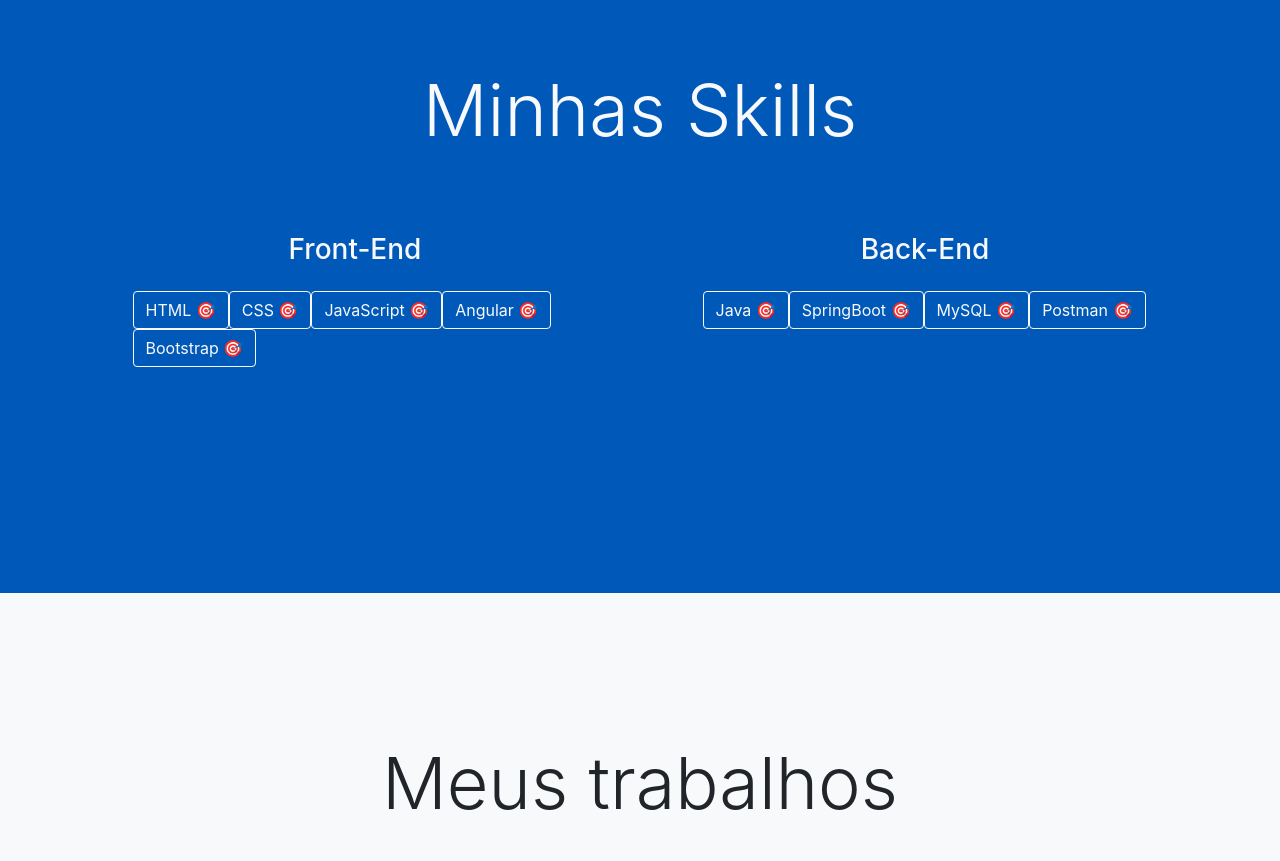
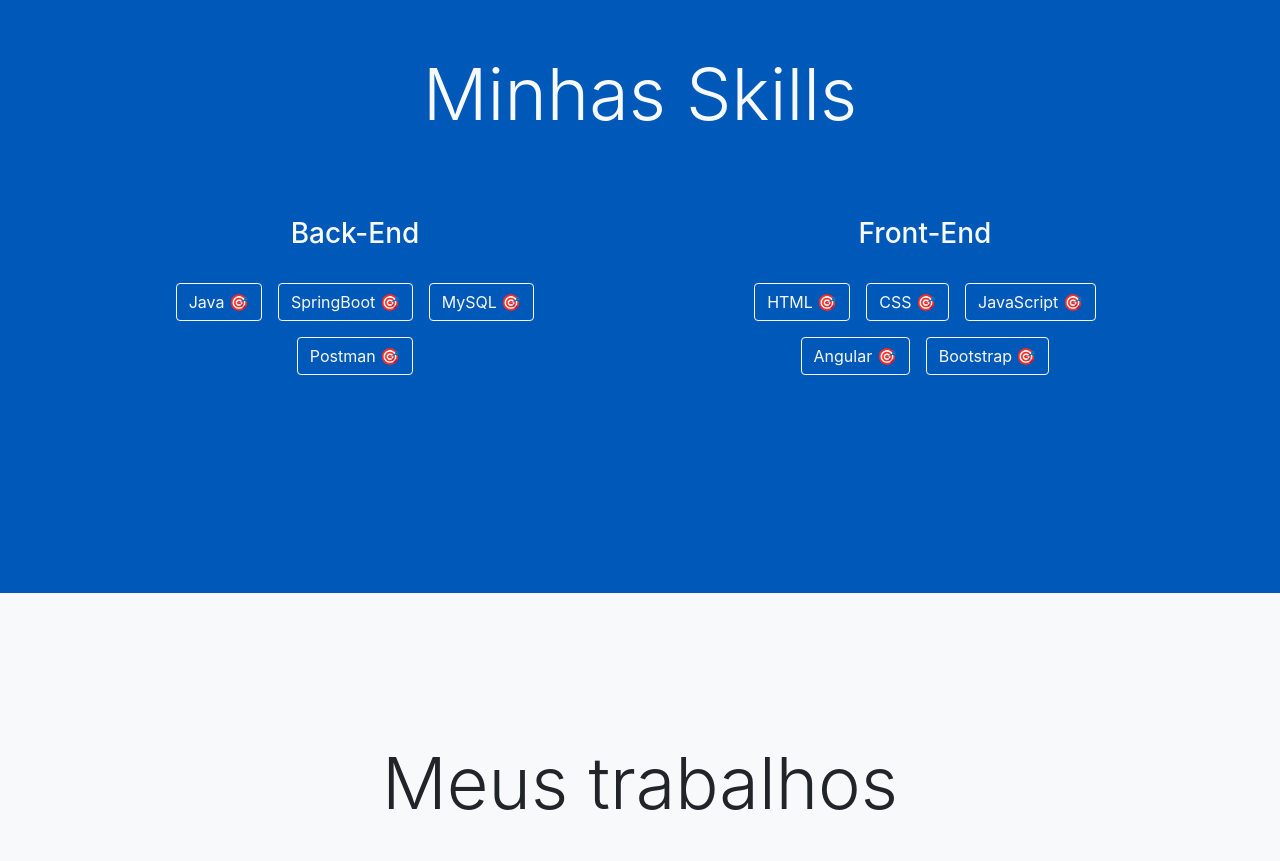
Before and after one commit to lnbentes/GenerationLandingPage, a plain HTML site: page index.html in a window 1280 px wide. Shown: the part 1921-2782 px from the top of the page. Drawn offline with nearby package versions, Linux system fonts and the light colour scheme.

Commit message:
organizando as skills

```diff
--- a/assets/css/style.css
+++ b/assets/css/style.css
@@ -19,4 +19,8 @@
   .map{
     width: 88vw;
   }
+
+  #sobre{
+    height: 160vh;
+  }
 }
--- a/index.html
+++ b/index.html
@@ -130,22 +130,22 @@
 
                 <div class="row d-flex justify-content-around">
                   <div class="col-md-5">
-                    <h3 class='text-center text-light mt-4'>Front-End</h3>
-                    <div class="col-md-15 skills d-flex flex-wrap mt-4">
-                        <button type="button" class="btn btn-outline-light">HTML &#127919;</button>
-                        <button type="button" class="btn btn-outline-light">CSS &#127919;</button>
-                        <button type="button" class="btn btn-outline-light">JavaScript &#127919;</button>
-                        <button type="button" class="btn btn-outline-light">Angular &#127919;</button>
-                        <button type="button" class="btn btn-outline-light">Bootstrap &#127919;</button>
+                    <h3 class='text-center text-light mt-4'>Back-End</h3>
+                    <div class="col-md-15 skills d-flex flex-wrap mt-4 justify-content-center">
+                        <div class="p-2"><button type="button" class="btn btn-outline-light">Java &#127919;</button></div>
+                        <div class="p-2"><button type="button" class="btn btn-outline-light">SpringBoot &#127919;</button></div>
+                        <div class="p-2"><button type="button" class="btn btn-outline-light">MySQL &#127919;</button></div>
+                        <div class="p-2"><button type="button" class="btn btn-outline-light">Postman &#127919;</button></div>
                     </div>
                   </div>
                   <div class="col-md-5">
-                    <h3 class='text-center text-light mt-4'>Back-End</h3>
-                    <div class="col-md-15 skills d-flex flex-wrap mt-4">
-                        <button type="button" class="btn btn-outline-light">Java &#127919;</button>
-                        <button type="button" class="btn btn-outline-light">SpringBoot &#127919;</button>
-                        <button type="button" class="btn btn-outline-light">MySQL &#127919;</button>
-                        <button type="button" class="btn btn-outline-light">Postman &#127919;</button>
+                    <h3 class='text-center text-light mt-4'>Front-End</h3>
+                    <div class="col-md-15 skills d-flex flex-wrap mt-4 justify-content-center">
+                      <div class="p-2"><button type="button" class="btn btn-outline-light">HTML &#127919;</button></div>
+                      <div class="p-2"><button type="button" class="btn btn-outline-light">CSS &#127919;</button></div>
+                      <div class="p-2"><button type="button" class="btn btn-outline-light">JavaScript &#127919;</button></div>
+                      <div class="p-2"><button type="button" class="btn btn-outline-light">Angular &#127919;</button></div>
+                      <div class="p-2"><button type="button" class="btn btn-outline-light">Bootstrap &#127919;</button></div>
                     </div>
                   </div>
                 </div>
```
Also changed, not shown: 1 other file.
